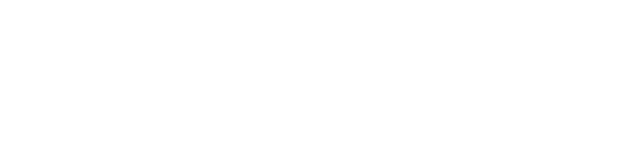
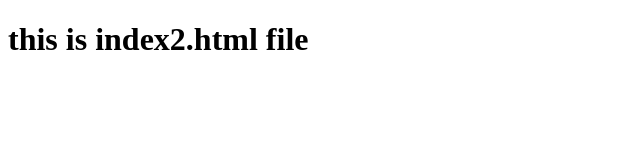
Before and after one commit to kumarhasmukh697/JavascriptProjects, a plain HTML site: page index2.html in a window 1280 px wide. Shown: the whole page, without its empty margins (0-640 px from the left). Drawn offline with Linux system fonts and the light colour scheme.

Commit message:
add html tag

```diff
--- a/index2.html
+++ b/index2.html
@@ -6,6 +6,6 @@
     <title>Document</title>
 </head>
 <body>
-
+    <h1>this is index2.html file</h1>
 </body>
 </html>
```
